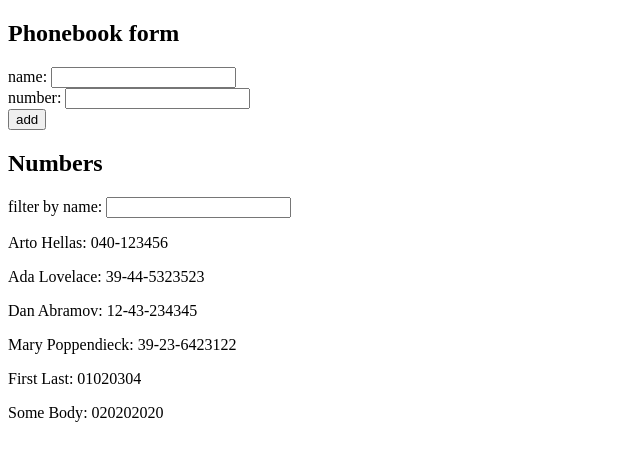
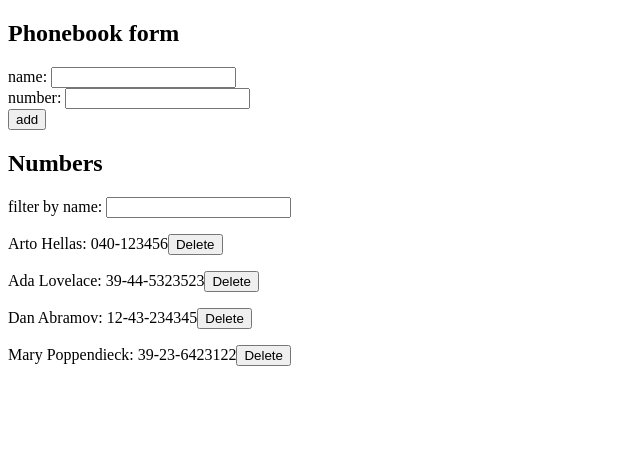
Before and after one commit to Kauhia/fullstackopen, a React (Create React App) app in the folder part2/phonebook/: page / in a window 1280 px wide. Shown: the top 460 px of the page, without its empty margins (0-640 px from the left). Built offline with nearby package versions, Linux system fonts and the light colour scheme; data requests are answered from the project's data file.

Commit message:
Add part 2.17

```diff
--- a/part2/phonebook/db.json
+++ b/part2/phonebook/db.json
@@ -19,16 +19,6 @@
       "name": "Mary Poppendieck",
       "number": "39-23-6423122",
       "id": 4
-    },
-    {
-      "name": "First Last",
-      "number": "01020304",
-      "id": 5
-    },
-    {
-      "name": "Some Body",
-      "number": "020202020",
-      "id": 6
     }
   ]
 }
--- a/part2/phonebook/src/App.js
+++ b/part2/phonebook/src/App.js
@@ -1,44 +1,68 @@
 import React, { useState, useEffect } from 'react'
 import Phonebook from "./phonebookApi";
 
-const PersonFilter = ({value, onChange}) => (
-    <div>
-        filter by name: <input value={value} onChange={onChange} />
-    </div>
-)
-
-const PhonebookForm = ({nameValue, nameOnChange, numberValue, numberOnChange, submit}) => (
-    <form>
-        <div>
-            name: <input value={nameValue} onChange={nameOnChange} />
-        </div>
-        <div>
-            number: <input value={numberValue} onChange={numberOnChange} />
-        </div>
-        <div>
-            <button onClick={submit} type="submit">add</button>
-        </div>
-    </form>
-)
-const PhonobookItem = ({name, number}) => <p key={name}>{name}: {number}</p>
-const PhonebookList = ({persons}) => persons.map(PhonobookItem)
-
-
-
-const App = () => {
+const PhonebookForm = ({submit}) => {
     // Add phone number
     const [newName, setNewName] = useState('')
     const [newNumber, setNewNumber] = useState('')
 
-    // Filter and view phone numbers
+    const phoneNumberRecord = { name: newName, number: newNumber }
+
+    // HTML functions
+    const nameOnChange = (event) => setNewName(event.target.value)
+    const numberOnChange = (event) => setNewNumber(event.target.value)
+
+    return (
+        <div>
+            <h2>Phonebook form</h2>
+            <form>
+                <div>
+                    name: <input value={newName} onChange={nameOnChange} />
+                </div>
+                <div>
+                    number: <input value={newNumber} onChange={numberOnChange} />
+                </div>
+                <div>
+                    <button onClick={submit(phoneNumberRecord)} type="submit">add</button>
+                </div>
+            </form>
+        </div>
+    )
+}
+
+
+const PhonobookItem = ({name, number, remove}) => (
+    <p>
+        {name}: {number}
+        <button onClick={remove}>Delete</button>
+    </p>
+)
+
+const PhonebookList = ({persons, remove}) => {
     const [filter, setFilter] = useState("")
-    const [persons, setPersons] = useState([])
+
     const filteredPersons = persons
         .filter(({name}) =>
             !filter ||
             name.toLowerCase().includes(filter.toLowerCase())
-        )
+        ).map(p => <PhonobookItem key={p.name} name={p.name} number={p.number} remove={remove(p)}/>)
 
+    const filterOnChange = (event) => setFilter(event.target.value)
+    return (
+        <div>
+            <h2>Numbers</h2>
+            <div>
+                filter by name: <input value={filter} onChange={filterOnChange} />
+            </div>
+            {filteredPersons}
+        </div>
+    )
+
+}
+
+
+const App = () => {
+    const [persons, setPersons] = useState([])
     useEffect(() => {
         (async () => { // Make some magic to avoid react warning about async
             const response = await Phonebook.getPersonRecords()
@@ -46,34 +70,29 @@ const App = () => {
         })()
     }, [])
 
-    // HTML functions
-    const nameOnChange = (event) => setNewName(event.target.value)
-    const phoneNumberOnChange = (event) => setNewNumber(event.target.value)
-    const filterOnChange = (event) => setFilter(event.target.value)
+    const deletePerson = (personToDelete) => async () => {
+        const confirmed = window.confirm(`Delete user ${personToDelete.name}?`);
+        if (confirmed) {
+            const res = await Phonebook.deletePersonRecord(personToDelete.id)
+            const updatedPersons = persons.filter(person => person.id !== personToDelete.id)
+            setPersons(updatedPersons)
+        }
+    }
 
-    const onFormSubmitClick = async (e) => {
+    const addPerson = (record) => async (e) => {
         e.preventDefault()
-        if (persons.some(person => person.name === newName)) {
-            alert(`${newName} is already added to phonebook`);
+        if (persons.some(person => person.name === record.newName)) {
+            alert(`${record.newName} is already added to phonebook`);
         } else {
-            const newPersonRecord = { name: newName, number: newNumber }
-            await Phonebook.addPersonRecord(newPersonRecord)
-            setPersons([...persons, newPersonRecord])
+            await Phonebook.addPersonRecord(record)
+            setPersons([...persons, record])
         }
     }
 
     return (
         <div>
-            <h2>Phonebook form</h2>
-            <PhonebookForm
-                nameValue={newName}
-                nameOnChange={nameOnChange}
-                numberValue={newNumber}
-                numberOnChange={phoneNumberOnChange}
-                submit={onFormSubmitClick}/>
-            <h2>Numbers</h2>
-            <PersonFilter value={filter} onChange={filterOnChange} />
-            <PhonebookList persons={filteredPersons} filter={filter}/>
+            <PhonebookForm submit={addPerson}/>
+            <PhonebookList persons={persons} remove={deletePerson}/>
         </div>
     )
 }
--- a/part2/phonebook/src/phonebookApi.js
+++ b/part2/phonebook/src/phonebookApi.js
@@ -12,7 +12,15 @@ const getPersonRecords = async () => {
     return res.data
 }
 
-export default {
+const deletePersonRecord = async (id) => {
+    const res = await axios.delete(`${PERSON_ENDPOINT_URL}/${id}`)
+    return res.data
+}
+
+const Phonebook = {
     addPersonRecord,
-    getPersonRecords
+    getPersonRecords,
+    deletePersonRecord
 }
+
+export default Phonebook
```
